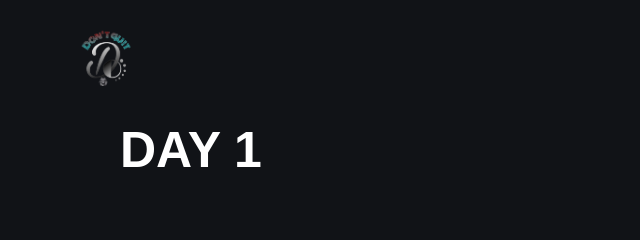
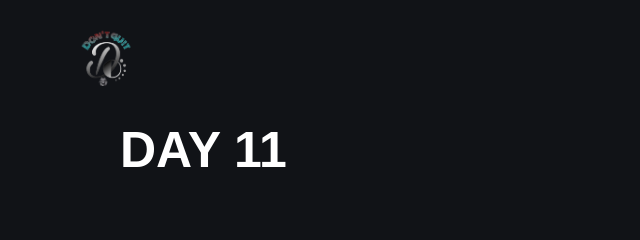
Before and after one commit to POWER-Test/-, a plain HTML site: page day 11.html in a window 1280 px wide. Shown: the top 240 px of the page, 0-640 px from the left. Drawn offline with Linux system fonts and the light colour scheme.

Commit message:
Update day 11.html

```diff
--- a/day 11.html
+++ b/day 11.html
@@ -33,7 +33,7 @@
 
             <i class="fa fa-bars" onclick="showMenu()"></i>
         </nav>
-    <h2 class="hehe">DAY 1</h2>
+    <h2 class="hehe">DAY 11</h2>
     <section class="gtr">
 
 
```
